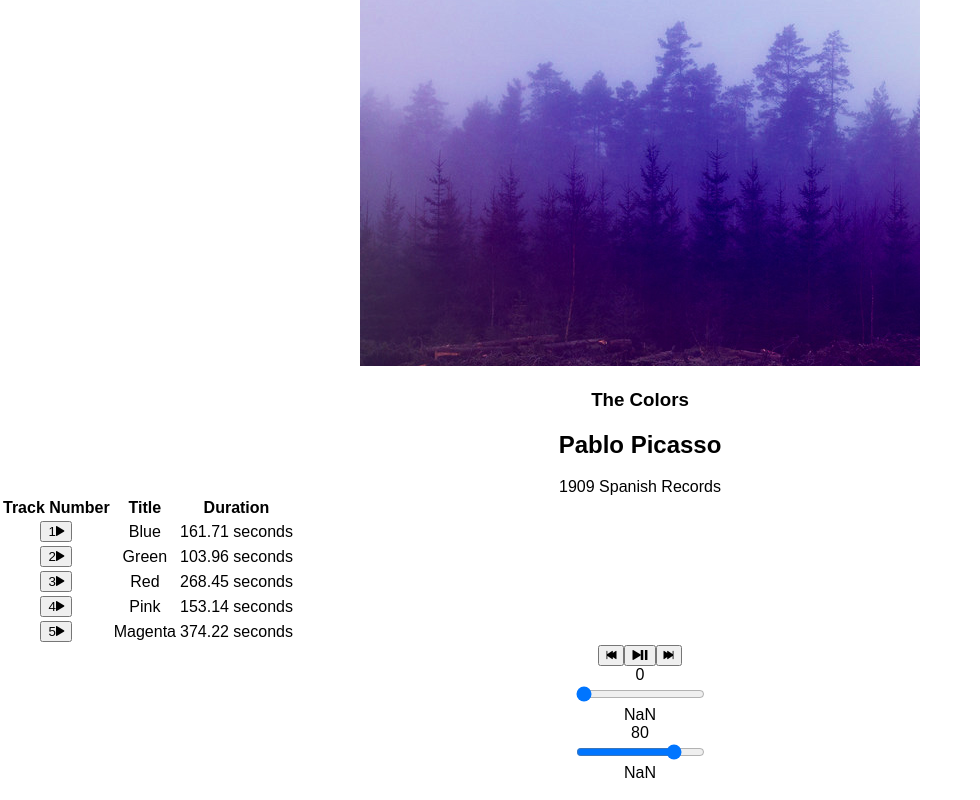
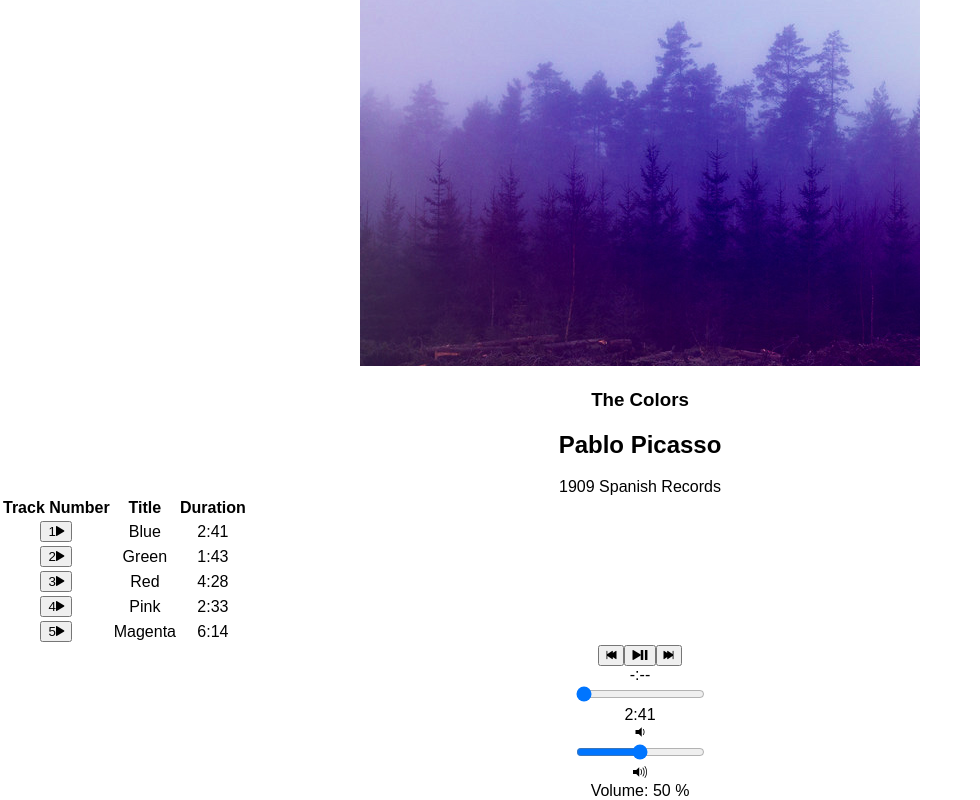
Before and after one commit to vaishali-umrikar/bloc-jams-react, a React (Create React App) app: page /album/the-colors in a window 1280 px wide. Shown: the part 292-1092 px from the top of the page, without its empty margins (0-980 px from the left). Built offline with nearby package versions, Linux system fonts and the light colour scheme.

Commit message:
Assignment 9 range-input: completed

```diff
--- a/src/components/Album.js
+++ b/src/components/Album.js
@@ -15,7 +15,8 @@ class Album extends Component {
       currentSong: album.songs[0],
       currentTime: 0,
       duration: album.songs[0].duration,
-      currentVolume: 80,
+      currentVolume: 0.5,
+      volumePercent: 50,
       isPlaying: false
     };
 
@@ -31,20 +32,21 @@ class Album extends Component {
       durationchange: e => {
         this.setState({ duration: this.audioElement.duration });
       },
-      volumeupdate: e => {
-        this.setState({ currentVolume: this.audioElement.currentVolume});
+      volumechange: e => {
+        this.setState({ currentVolume: this.audioElement.volume});
       }
     };
     this.audioElement.addEventListener('timeupdate', this.eventListeners.timeupdate);
     this.audioElement.addEventListener('durationchange', this.eventListeners.durationchange);
-    this.audioElement.addEventListener('volumeupdate', this.eventListeners.volumeupdate);
+    this.audioElement.addEventListener('volumechange', this.eventListeners.volumechange);
   }
 
   componentWillUnmount() {
     this.audioElement.src = null;
+    // this.audioElement = null;
     this.audioElement.removeEventListener('timeupdate', this.eventListeners.timeupdate);
     this.audioElement.removeEventListener('durationchange', this.eventListeners.durationchange);
-    this.audioElement.removeEventListener('volumeupdate', this.eventListeners.volumeupdate);
+    this.audioElement.removeEventListener('volumechange', this.eventListeners.volumechange);
   }
 
     play() {
@@ -96,10 +98,20 @@ class Album extends Component {
     }
 
     handleVolumeChange(e) {
-      const newVolume = e.target.value;
+      const newVolume = (e.target.value);
+      const newVolumePercent = Math.round((e.target.value)*100);
       this.audioElement.volume = newVolume;
-      console.log(newVolume);
       this.setState({ currentVolume: newVolume });
+      this.setState({ volumePercent: newVolumePercent});
+    }
+
+    formatTime(time) {
+      if (time){
+        const newTime = Math.floor(time/60) + ":" + ((time%60 < 10) ? ("0" + (Math.floor(time%60))) : (Math.floor(time%60)));
+        return newTime;
+      } else {
+        return "-:--";
+      }
     }
 
   render() {
@@ -137,7 +149,7 @@ class Album extends Component {
                    </button>
                   </td>
                   <td className="song-title">{song.title}</td>
-                  <td className="song-duration">{song.duration} seconds</td>
+                  <td className="song-duration">{this.formatTime(song.duration)}</td>
                 </tr>
               )
             }
@@ -148,12 +160,15 @@ class Album extends Component {
            currentSong={this.state.currentSong}
            currentTime={this.audioElement.currentTime}
            duration={this.audioElement.duration}
-           currentVolume={this.state.currentVolume}
+           currentVolume={this.audioElement.currentVolume}
+           volumePercent={this.state.volumePercent}
            handleSongClick={() => this.handleSongClick(this.state.currentSong)}
            handlePrevClick={() => this.handlePrevClick()}
            handleNextClick={() => this.handleNextClick()}
            handleTimeChange={(e) => this.handleTimeChange(e)}
            handleVolumeChange={(e) => this.handleVolumeChange(e)}
+           formatCurrentTime={this.formatTime(this.state.currentTime)}
+           formatRemainingTime={this.formatTime(this.state.duration - this.state.currentTime)}
          />
       </section>
     );
--- a/src/components/PlayerBar.js
+++ b/src/components/PlayerBar.js
@@ -17,7 +17,7 @@ import React, { Component } from 'react';
            </button>
          </section>
          <section id="time-control">
-          <div className="current-time">{this.props.currentTime}</div>
+          <div className="current-time">{this.props.formatCurrentTime}</div>
            <input
              type="range"
              className="seek-bar"
@@ -27,20 +27,21 @@ import React, { Component } from 'react';
              step="0.01"
              onChange={this.props.handleTimeChange}
            />
-           <div className="total-time">{this.props.duration}</div>
+           <div className="total-time">{this.props.formatRemainingTime}</div>
          </section>
          <section id="volume-control">
-          <div className="current-volume">{this.props.currentVolume}</div>
+          <div className="icon ion-volume-low"></div>
            <input
              type="range"
              className="volume-bar"
              value= {this.props.currentVolume}
-             max="100"
+             max="1"
              min="0"
-             step="1"
+             step="0.01"
              onChange={this.props.handleVolumeChange}
            />
-           <div className="total-time">{this.props.duration}</div>
+           <div className="icon ion-volume-high"></div>
+           <div>Volume: {this.props.volumePercent} % </div>
          </section>
        </section>
      );
```
